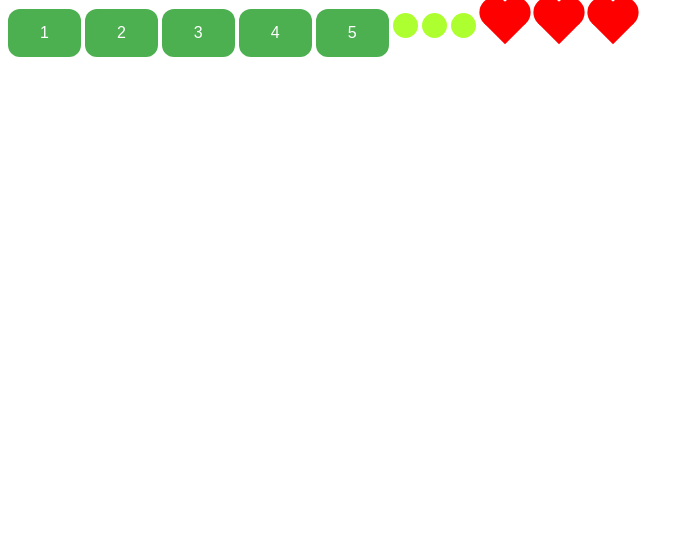
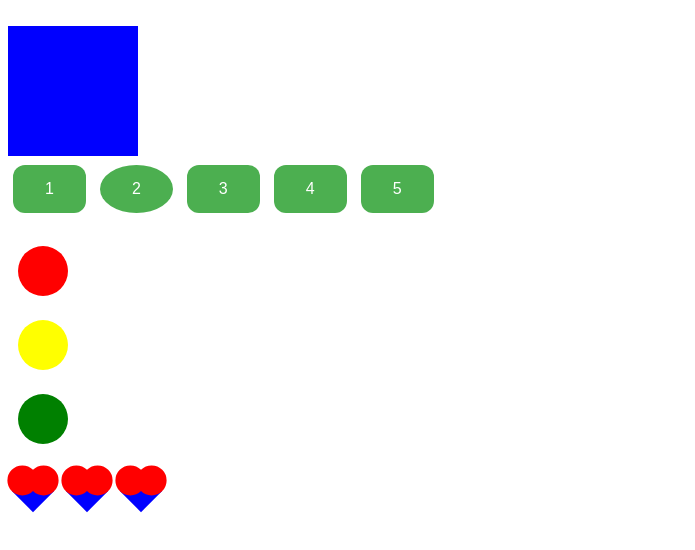
Before and after one commit to SashaGo3/Learning, a plain HTML site: page index.html in a window 1280 px wide. Shown: the whole page, without its empty margins (0-695 px from the left). Drawn offline with Linux system fonts and the light colour scheme.

Commit message:
heeelooo

```diff
--- a/new_task.js
+++ b/new_task.js
@@ -1,3 +1,26 @@
+
+//let age = prompt('How old are you?', 100);
+//alert(`You are ${age} years old!`); // You are 100 years old!
+
+// let isBoss = confirm("Are you the boss?");
+// alert( isBoss );
+
+// the comparison operator "age > 18" executes first anyway
+// (no need to wrap it into parentheses)
+// let age = 1;
+// let accessAllowed = age > 18 ? true : false;
+// console.log(accessAllowed);
+
+
+// let begin = prompt("What off name of JS");
+// if(begin=="ECMAScript"){
+//     alert("RIGHT!")
+// } else {alert("Piece of shit")}
+
+
+
+
+
 let box = document.getElementById('box'),
     btn = document.getElementsByTagName("button"),
     circle = document.getElementsByClassName("circle"),
@@ -7,7 +30,31 @@ let box = document.getElementById('box'),
     console.log(circle[2]);
     console.log(heart);
 
+box.style.backgroundColor = 'blue';
 
+btn[1].style.borderRadius = '100%';
+circle[0].style.backgroundColor = 'red';
+circle[1].style.backgroundColor = 'yellow';
+circle[2].style.backgroundColor = 'green';
+
+// for(let i=0; i < heart.length; i++){
+//     heart[i].style.backgroundColor = 'blue';
+// }
+
+heart.forEach(function(item, i, hearts){
+    item.style.backgroundColor = 'blue';
+});
+
+let div = document.createElement('div');
+    text = document.createTextNode("Hello amigos");
+
+div.classList.add('black');
+
+
+doc
+
+
+console.log(div);
 
 
 
--- a/style.css
+++ b/style.css
@@ -1,9 +1,10 @@
 .circle {
     background-color: greenyellow;
-    height: 25px;
-    width: 25px;
+    height: 50px;
+    width: 50px;
     border-radius: 50%;
     display: inline-block;
+    margin: 10px;
   }
   .heart {
     background-color: red;
@@ -14,6 +15,7 @@
     top: 60;
     transform: rotate(-45deg);
     width: 30px;
+
   }
 .heart:before,
 .heart:after {
@@ -46,4 +48,19 @@
     display: inline-block;
     font-size: 16px;
     border-radius: 12px;
+    margin: 5px;
   }
+
+  .box {
+    background-color: #4CAF50; /* Green */
+    border: none;
+    color: white;
+    padding: 15px 15px;
+    text-align: center;
+    text-decoration: none;
+    display: inline-block;
+    font-size: 16px;
+    border-radius: -0px;
+    width: 100px;
+    height: 100px;
+  }
--- /dev/null
+++ b/variables.js
@@ -0,0 +1,38 @@
+let admin, name;
+name = "John";
+admin = name;
+console.log(admin);
+
+
+
+let name = true;
+var random1 = 50 * Math.random();
+var random2 = 100 * Math.random();
+console.log(random1);
+console.log(random2);
+let isTrue = random1 < random2;
+
+if (isTrue == true) {
+    console.log(`Hello, my dear ${name}th!`);
+} else {
+    console.log("Nothing!");
+}
+
+let kek = Number("cheburek");
+console.log(kek);
+if(kek == "NaN") {
+    console.log("Why are you g?")
+} else {
+    var Test = typeof undefined === 'undefined';
+    console.log(Test);
+}
+
+
+
+
+function hello(name, greeting){
+    return `${greeting} ${name}`;
+}
+console.log(hello());
+
+console.log("" + 1 + 0)
```
Also changed, not shown: index.html (+8 -3 lines), 1 other file.
